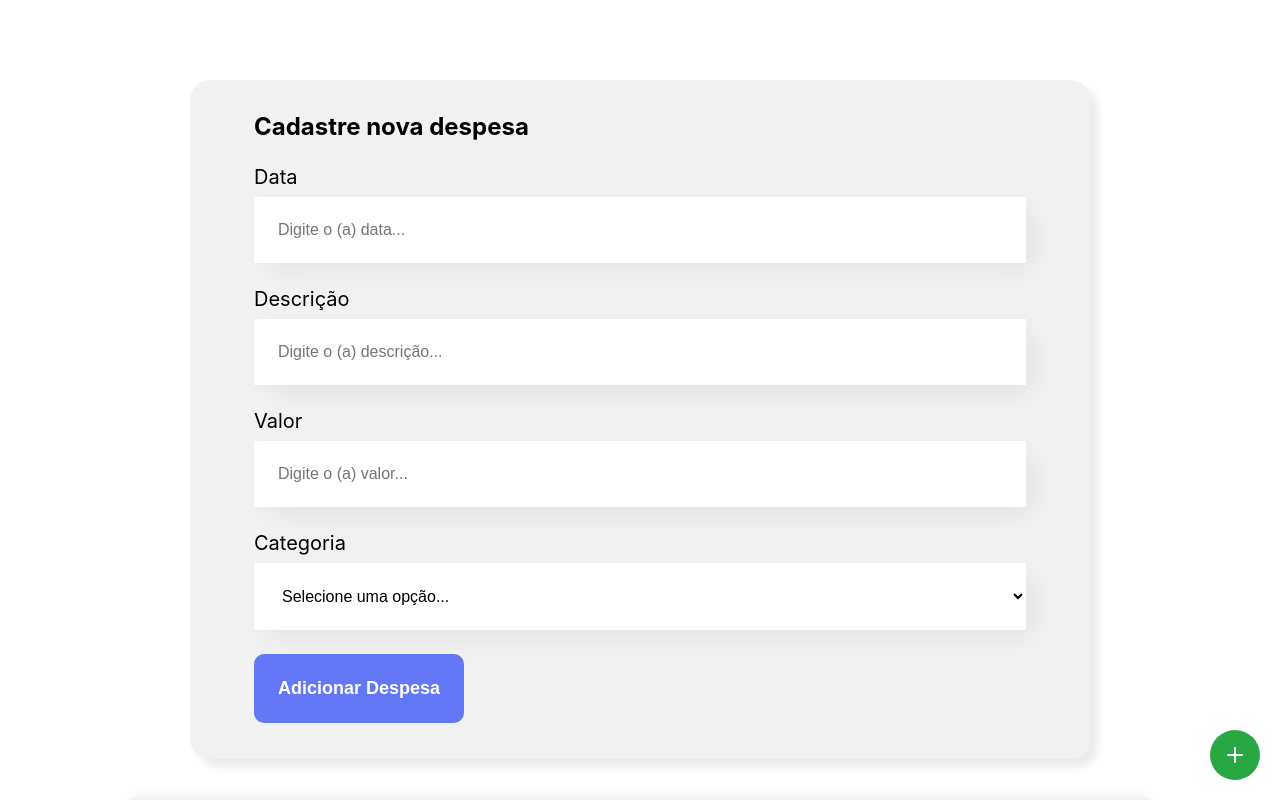
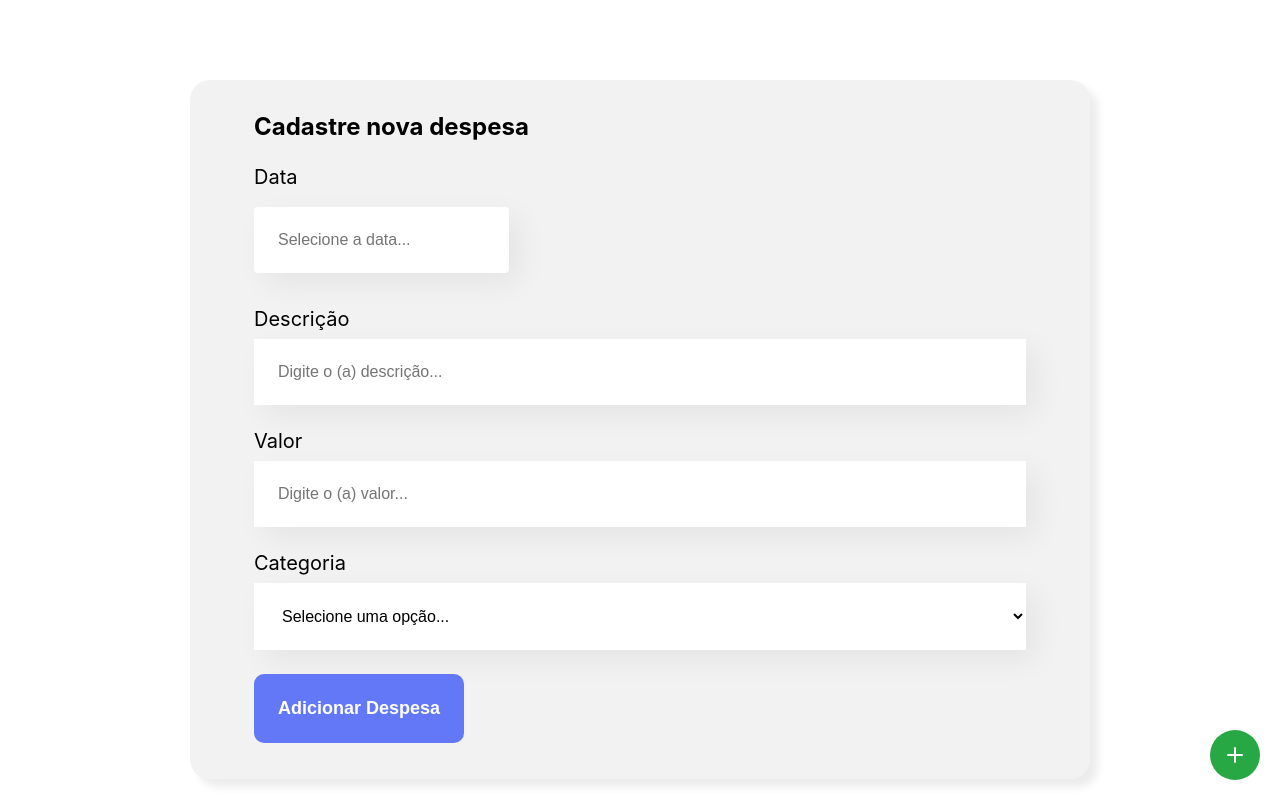
Before and after one commit to ricardo-oamaro/fatura-app-react, a React (Create React App) app: page / in a window 1280 px wide. Shown: the top 800 px of the page. Built offline with nearby package versions, Linux system fonts and the light colour scheme.

Commit message:
adicionando datepicker

```diff
--- a/package.json
+++ b/package.json
@@ -5,7 +5,9 @@
   "dependencies": {
     "@babel/plugin-proposal-private-property-in-object": "^7.21.11",
     "cra-template": "1.2.0",
+    "date-fns": "^4.1.0",
     "react": "^19.0.0",
+    "react-datepicker": "^7.5.0",
     "react-dom": "^19.0.0",
     "react-icons": "^5.4.0",
     "react-scripts": "5.0.1",
--- a/src/components/Form/Form.css
+++ b/src/components/Form/Form.css
@@ -11,3 +11,12 @@
     padding: 12px 64px;
     box-shadow: 8px 8px 8px rgba(0, 0, 0, 0.08);
 }
+
+.date-picker {
+    width: 100%; /* Largura total */
+    padding: 10px; /* Espaçamento interno */
+    margin: 10px 0; /* Margens em cima e embaixo */
+    border: 1px solid #ccc; /* Borda padrão */
+    border-radius: 4px; /* Bordas arredondadas */
+    font-size: 16px; /* Tamanho da fonte */
+}
--- a/src/components/Form/index.js
+++ b/src/components/Form/index.js
@@ -1,8 +1,9 @@
 import { useEffect, useState } from "react";
 import TextField from "../TextField";
-import './Form.css';
 import ComboBox from "../ComboBox";
 import Button from "../Button";
+import './Form.css';
+
 
 
 const Form = ({ editingId, formData, updateExpense, newExpense, cancelEditing, itens }) => {
@@ -54,18 +55,18 @@ const Form = ({ editingId, formData, updateExpense, newExpense, cancelEditing, i
         }
     }, [editingId, formData]);
 
-    // TODO: alterar as propriedades para receber os atributos em ingles
-
     return (
         <section className="formulario">
 
             <form onSubmit={handleSubmit}>
                 <h2>Cadastre nova despesa</h2>
+
                 <TextField
-                    tipe="date"
+                    type="date"
                     label="Data"
                     value={date}
                     onTyped={v => setDate(v)}
+                    isDatePicker
                 />
                 <TextField
                     label="Descrição"
--- a/src/components/TextField/index.js
+++ b/src/components/TextField/index.js
@@ -1,6 +1,9 @@
 import './TextField.css';
+import "react-datepicker/dist/react-datepicker.css";
+import DatePicker from "react-datepicker";
+import { format } from 'date-fns';
 
-const TextField = ({ label, value, onTyped }) => {
+const TextField = ({ label, value, onTyped, isDatePicker }) => {
 
     const textFieldFilled = (e) => {
         onTyped(e.target.value);
@@ -11,7 +14,18 @@ const TextField = ({ label, value, onTyped }) => {
             <label>
                 {label}
             </label>
-            <input onChange={textFieldFilled} value={value} placeholder={`Digite o (a) ${label.toLowerCase()}...`}/>
+            {isDatePicker ? (
+                <DatePicker
+                    className="date-picker"
+                    selected={value ? new Date(value) : null}
+                    onChange={(date) => onTyped(date ?format(date, 'yyyy-MM-dd') : '')}
+                    locale="pt-BR"
+                    placeholderText={`Selecione a ${label.toLowerCase()}...`}
+                />
+            ) : (
+                <input onChange={textFieldFilled} value={value} placeholder={`Digite o (a) ${label.toLowerCase()}...`} />
+            )}
+
         </div>
     )
 }
```
Also changed, not shown: 1 other file (tests, documents, lock files or other folders).
